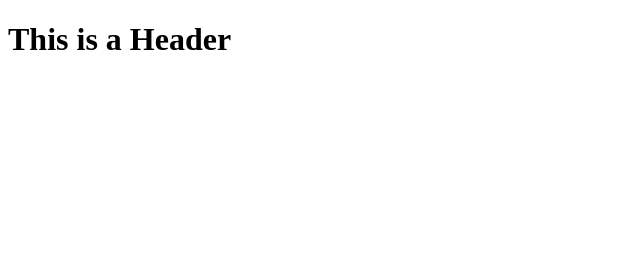
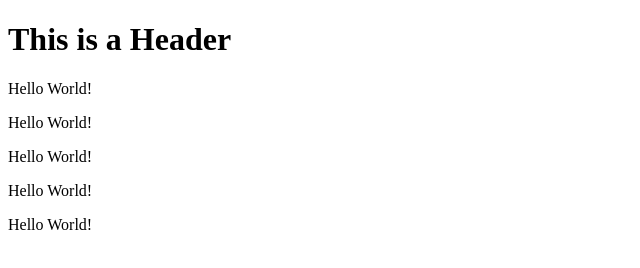
Before and after one commit to rbotelho99/git-test, a website: page index.html in a window 1280 px wide. Shown: the whole page, without its empty margins (0-640 px from the left). Drawn offline with Linux system fonts and the light colour scheme.

```diff
--- a/index.html
+++ b/index.html
@@ -2,5 +2,10 @@
 <html>
     <body>
         <h1> This is a Header</h1>
+        <p>Hello World!</p>
+        <p>Hello World!</p>
+        <p>Hello World!</p>
+        <p>Hello World!</p>
+        <p>Hello World!</p>
     </body>
 </html>
```
Also changed, not shown: package.json (added, +16 -0 lines), 2 other files.
